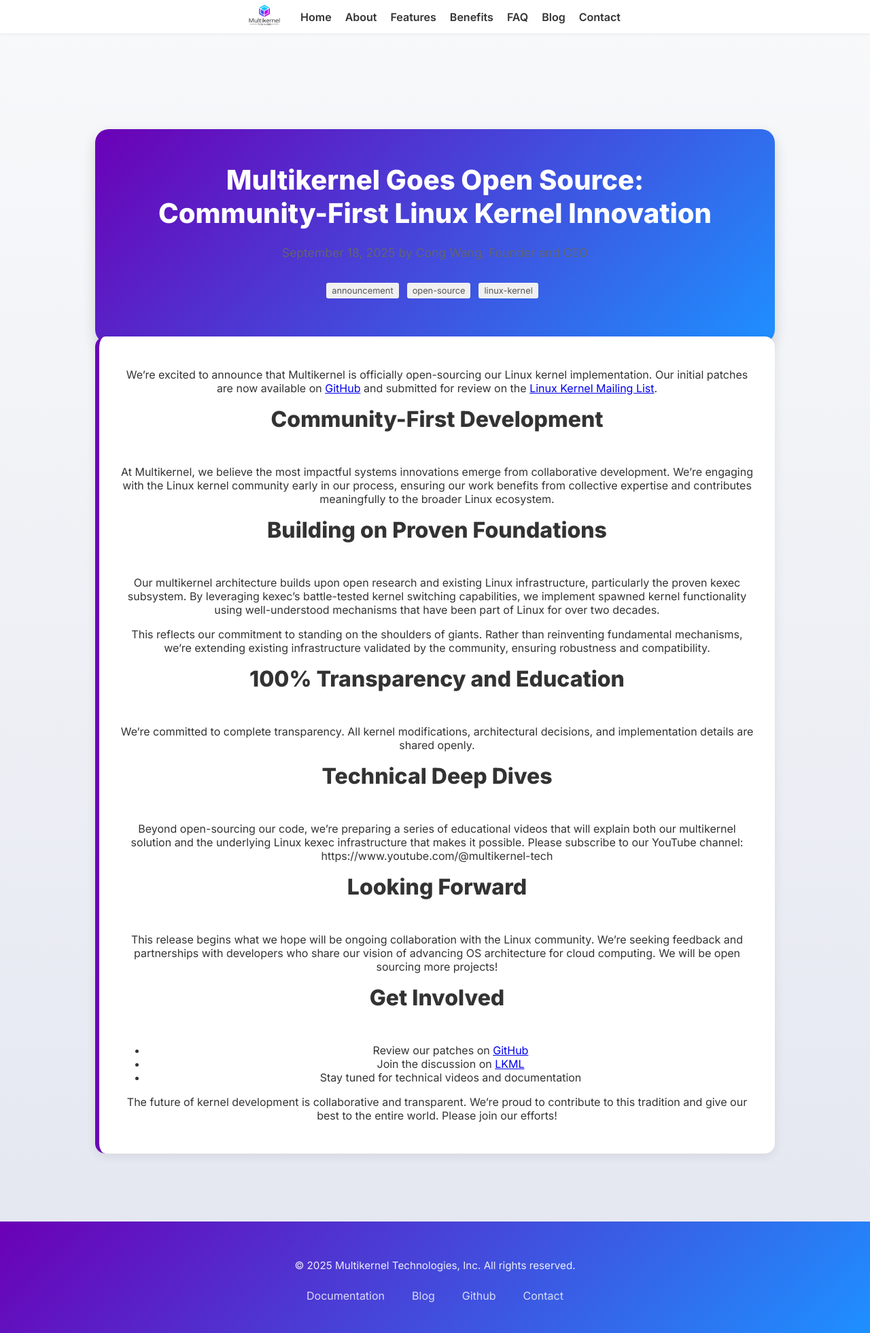
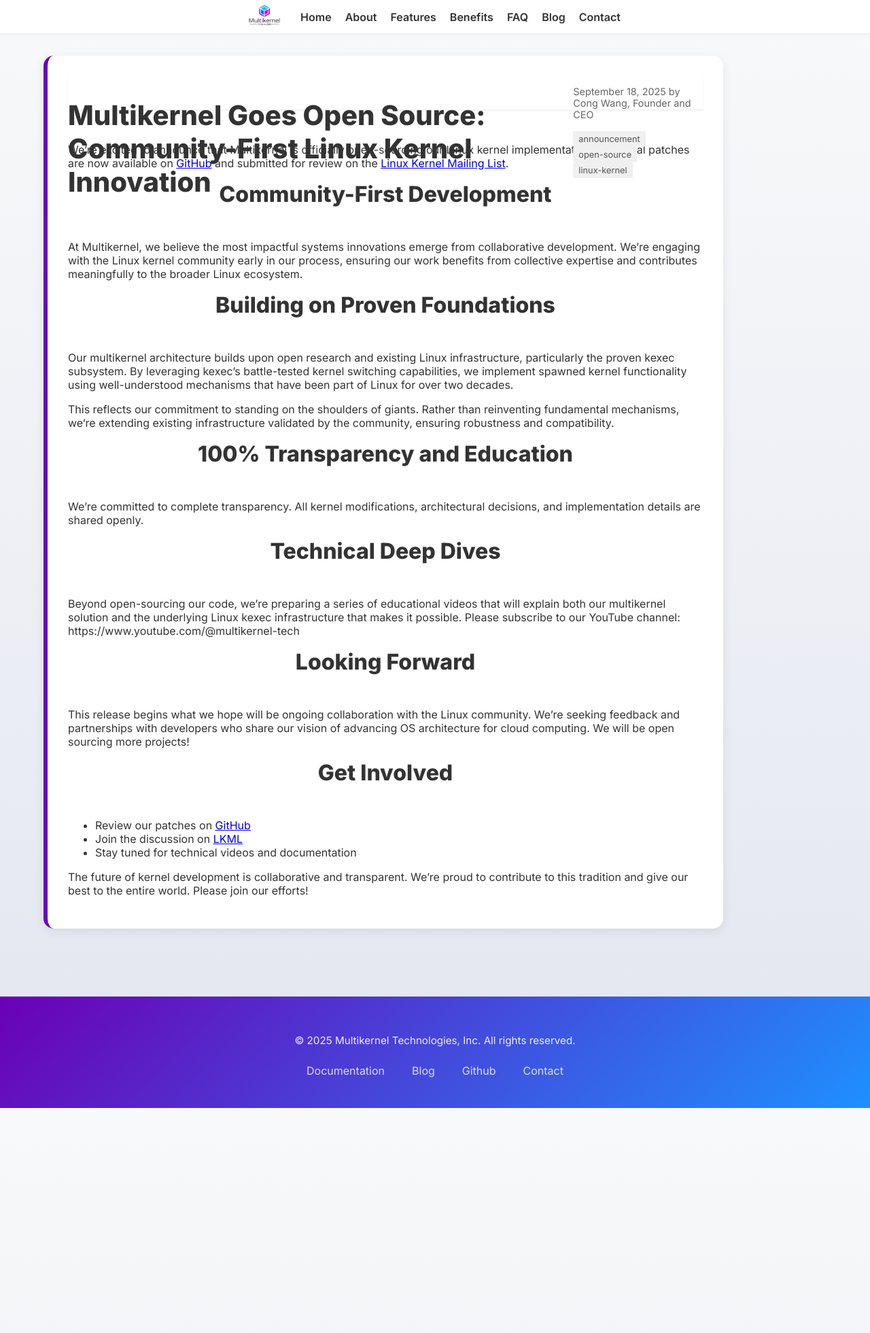
Before and after one commit to multikernel/multikernel.io, a Jekyll site: the page built from _posts/2025-09-18-multikernel-goes-open-source.md, in a window 1280 px wide. Shown: the whole page at 68% size. Built offline with Jekyll 4.4.1, drawn with Linux system fonts in a browser that asks for light colours; after the commit the page ends 1630 px from its top, so only the background shows below that.

Commit message:
Fix blog post layout with simpler approach
- Use container + info section instead of conflicting hero styles
- Add inline styles to avoid CSS conflicts
- Clean, simple layout that matches site design
- Should fix the overlapping text issues

```diff
--- a/_layouts/post.html
+++ b/_layouts/post.html
@@ -2,10 +2,12 @@
 layout: default
 ---
 
-<section class="hero">
-    <h1>{{ page.title }}</h1>
+<div class="container" style="margin-top: 2rem;">
+    <article class="info">
+        <header>
+            <h1 style="font-size: 2.5rem; margin-bottom: 1rem; color: #333;">{{ page.title }}</h1>
             <div class="post-meta">
-        <p>{{ page.date | date: "%B %d, %Y" }}{% if page.author %} by {{ page.author }}{% endif %}</p>
+                <p style="color: #666; margin-bottom: 1rem;">{{ page.date | date: "%B %d, %Y" }}{% if page.author %} by {{ page.author }}{% endif %}</p>
                 {% if page.categories %}
                 <div class="post-categories">
                     {% for category in page.categories %}
@@ -14,10 +16,10 @@
                 </div>
                 {% endif %}
             </div>
-</section>
+        </header>
 
-<section class="info">
-    <div class="post-content">
+        <div class="post-content" style="margin-top: 2rem;">
             {{ content }}
         </div>
-</section>
+    </article>
+</div>
```
Lines whose indentation alone changed are shown as unchanged.
